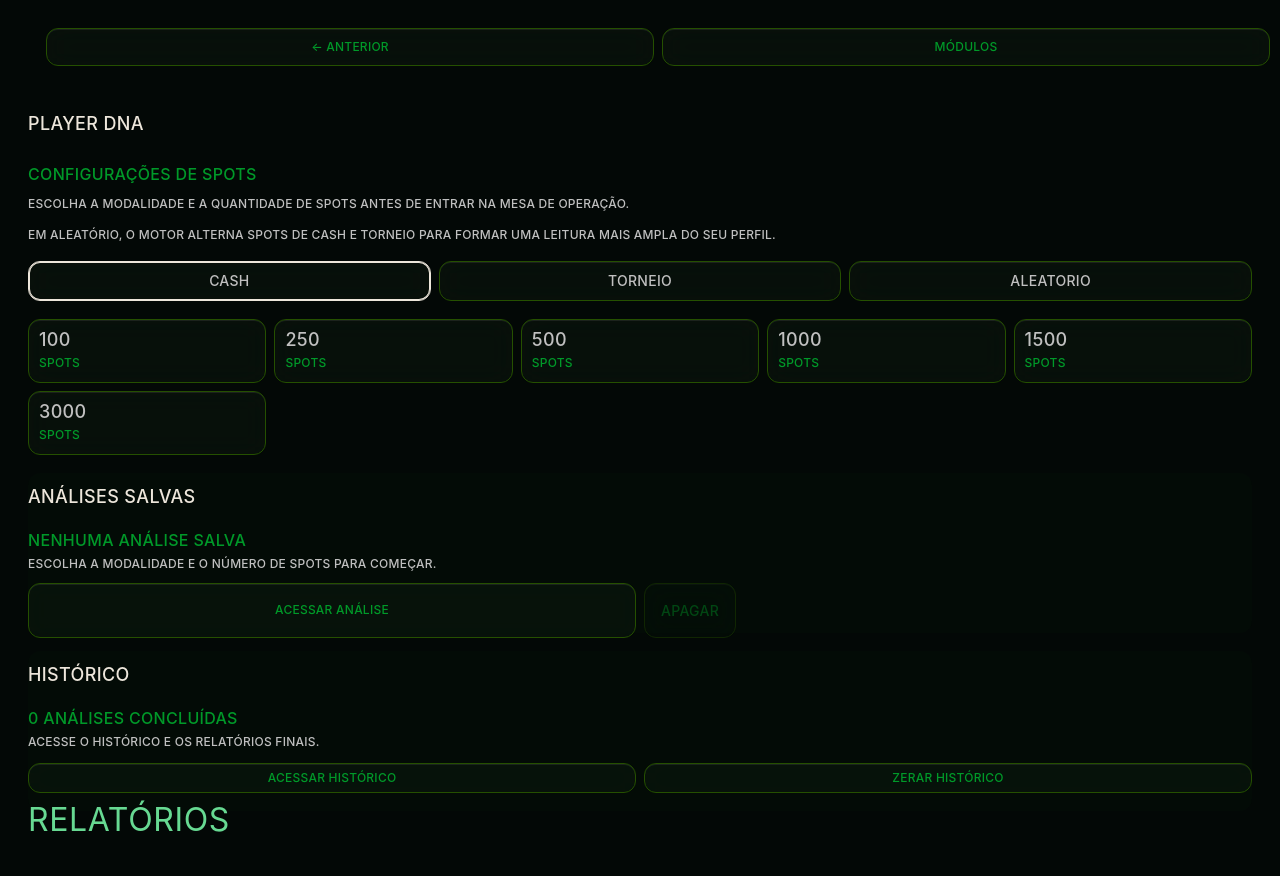
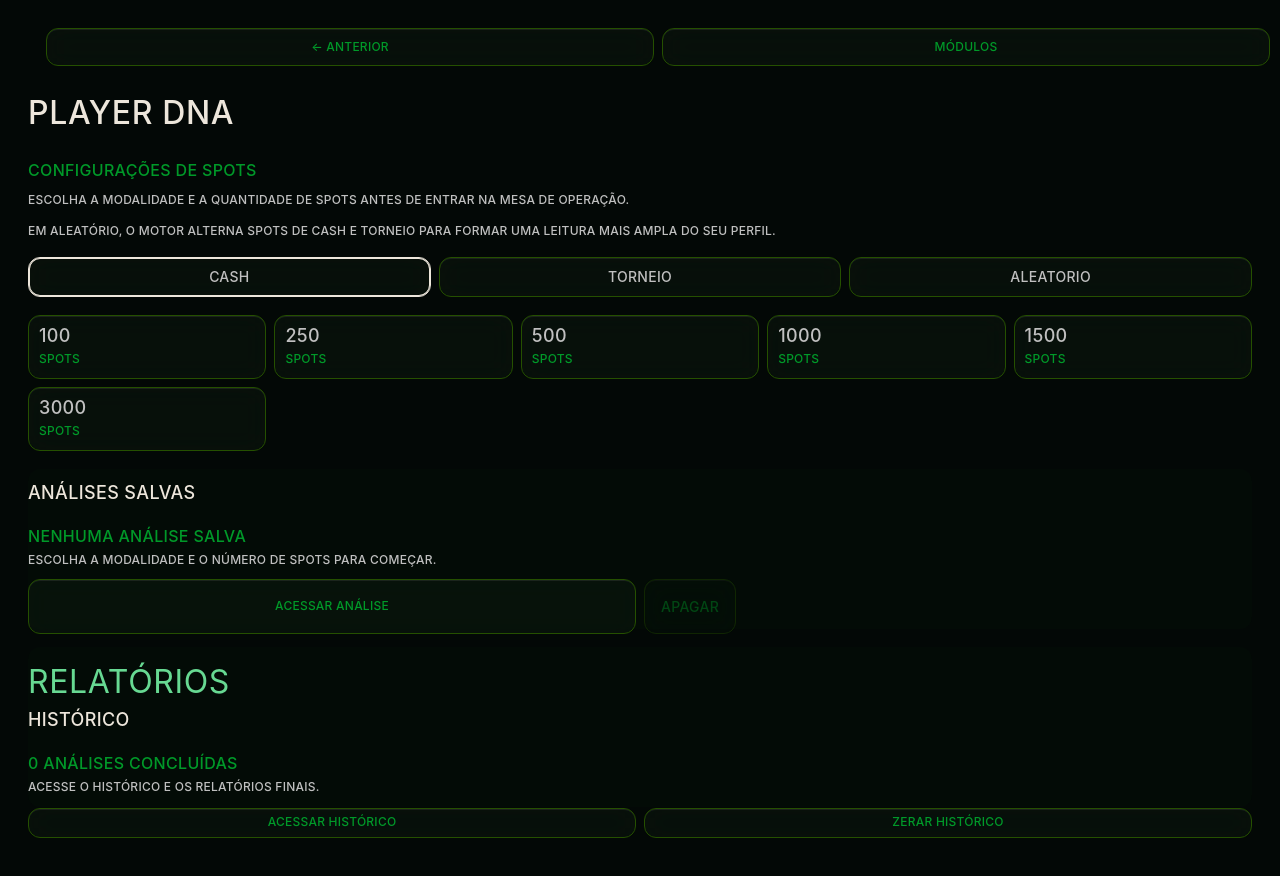
Before and after one commit to SkyareCom/gemeo.stackup.holdem-heroes, a Next.js app: page /player-dna in a window 1280 px wide. Shown: the top 876 px of the page. Built offline with nearby package versions, Linux system fonts and the light colour scheme; a web font is replaced by a local one.

Commit message:
style(player-dna): force visible section titles and full-width navigation

```diff
--- a/app/player-dna/player-dna-typography.css
+++ b/app/player-dna/player-dna-typography.css
@@ -33,39 +33,38 @@
   font-size:10px!important;
 }
 
-/* Setup section hierarchy. */
-.player-dna-page .setup-intro~*{}
+/* Main Player DNA setup headings. */
+.player-dna-page .profile-panel > div > div:first-child > .eyebrow,
 .player-dna-page .saved-analysis-title,
-.player-dna-page .history-eyebrow,
-.player-dna-page .saved-analysis-panel~* .history-eyebrow,
-.player-dna-page .profile-panel [class="eyebrow"]{
+.player-dna-page .history-eyebrow{
   font-size:32px!important;
   line-height:1.08!important;
+  letter-spacing:.02em!important;
 }
+
 .player-dna-page .history-panel{
-  position:relative;
+  position:relative!important;
+  display:grid!important;
 }
 .player-dna-page .history-panel::before{
-  content:"RELATÓRIOS";
-  display:block;
-  order:2;
-  color:#67d992;
+  content:"RELATÓRIOS"!important;
+  display:block!important;
+  color:#67d992!important;
   font-size:32px!important;
-  line-height:1.08;
-  letter-spacing:.02em;
+  line-height:1.08!important;
+  letter-spacing:.02em!important;
+  margin:4px 0 0!important;
 }
-.player-dna-page .history-panel>div:first-child{order:1}
-.player-dna-page .history-panel>.primary{order:3}
-.player-dna-page .history-panel>div:not(:first-child){order:4}
 
-/* Navigation: one full row, half width for each control. */
-.player-dna-page .module-navigation{
+/* Navigation: one full row, 50% each, fixed 38px height. */
+.player-dna-page .player-dna-navigation{
   display:grid!important;
-  grid-template-columns:repeat(2,minmax(0,1fr))!important;
+  grid-template-columns:minmax(0,1fr) minmax(0,1fr)!important;
   width:100%!important;
+  max-width:none!important;
   gap:8px!important;
 }
-.player-dna-page .module-navigation .module-back{
+.player-dna-page .player-dna-navigation .player-dna-nav-button{
   display:flex!important;
   align-items:center!important;
   justify-content:center!important;
@@ -75,5 +74,6 @@
   min-height:38px!important;
   max-height:38px!important;
   padding:0 8px!important;
+  margin:0!important;
   box-sizing:border-box!important;
 }
```
